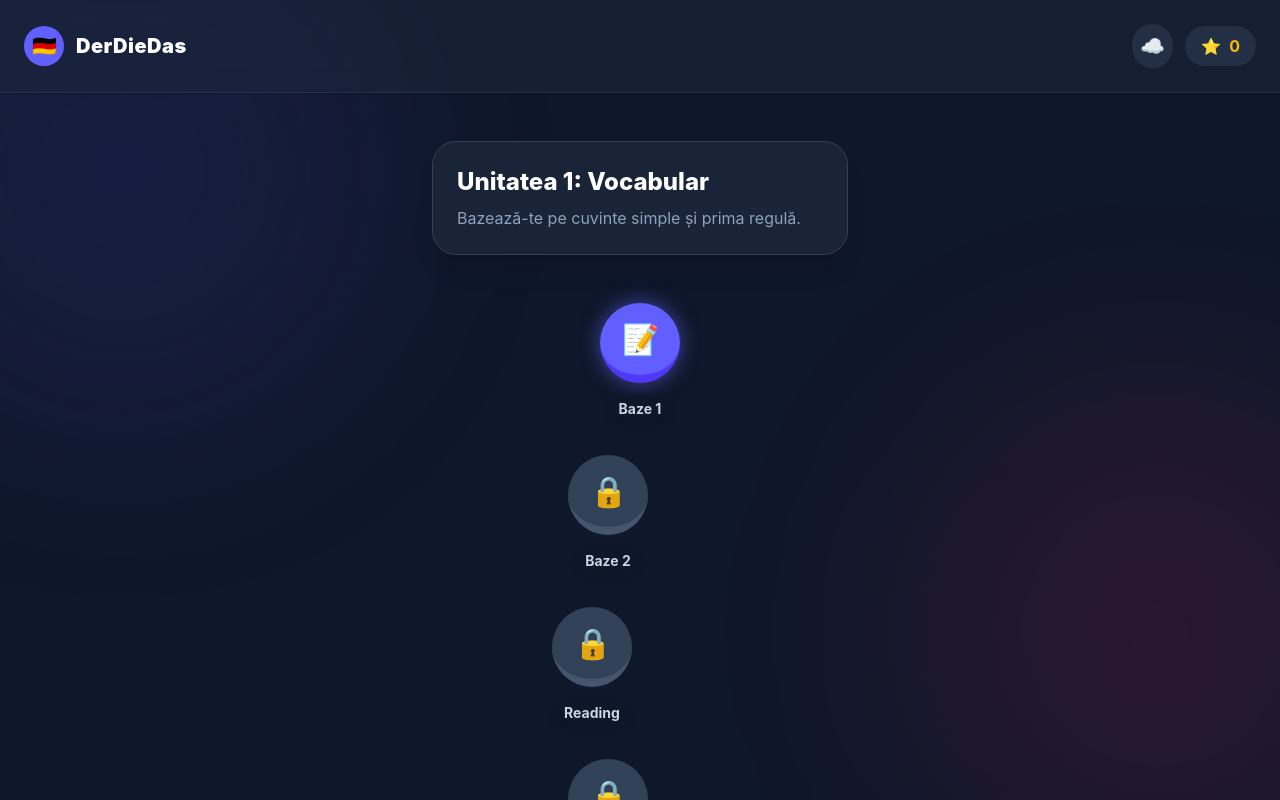
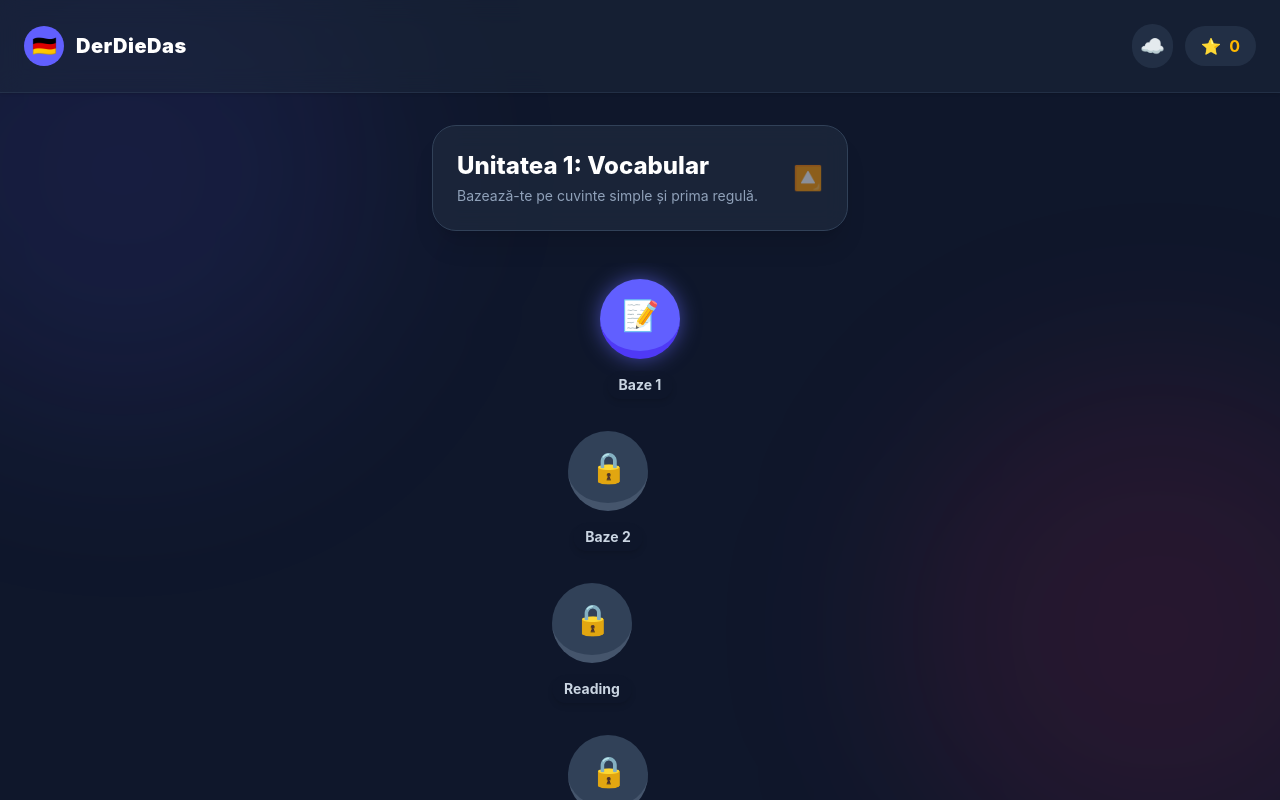
Before and after one commit to VaderMk/Phone-Language-Learning-App, a React (Vite) app: page / in a window 1280 px wide. Built offline with nearby package versions, Linux system fonts and the light colour scheme; no server answers.

Commit message:
feat: Implement Progressive Disclosure (Accordions) for Learning Path

```diff
--- a/src/components/LearningPath.tsx
+++ b/src/components/LearningPath.tsx
@@ -58,30 +58,33 @@ export const LearningPath: React.FC<LearningPathProps> = ({ completedNodes, onSe
     }
   };
 
+  const [expandedSectionId, setExpandedSectionId] = React.useState<string | null>(null);
+
+  React.useEffect(() => {
+    // Find the first active (unlocked but not fully completed) section
+    const activeSec = learningPath.find(sec => {
+      const isLocked = sec.unlockRequirement ? !completedNodes.includes(sec.unlockRequirement) : false;
+      if (isLocked) return false;
+      const allCompleted = sec.nodes.every(n => completedNodes.includes(n.id));
+      return !allCompleted;
+    });
+
+    if (activeSec) {
+      setExpandedSectionId(activeSec.id);
+    } else {
+      setExpandedSectionId(learningPath[0].id); // default to first if all locked/done
+    }
+  }, [completedNodes]);
+
   let allPreviousCompleted = true;
 
   return (
-    <div className="w-full max-w-md mx-auto py-12 px-4 flex flex-col items-center custom-scrollbar overflow-y-auto overflow-x-hidden h-full pb-32">
+    <div className="w-full max-w-md mx-auto py-8 px-4 flex flex-col items-center custom-scrollbar overflow-y-auto overflow-x-hidden h-full pb-32">
       {learningPath.map((section) => {
         const isSectionLocked = section.unlockRequirement ? !completedNodes.includes(section.unlockRequirement) : false;
+        const isExpanded = expandedSectionId === section.id;
 
-        return (
-          <div key={section.id} className={clsx("w-full flex flex-col items-center mb-16 transition-opacity duration-500", isSectionLocked ? "opacity-50" : "opacity-100")}>
-            <div className="bg-slate-800/80 border border-slate-700 rounded-3xl p-6 w-full mb-12 shadow-xl backdrop-blur-md relative overflow-hidden">
-              {isSectionLocked && (
-                <div className="absolute inset-0 bg-slate-900/60 backdrop-blur-sm z-10 flex items-center justify-center">
-                  <span className="text-4xl">🔒</span>
-                </div>
-              )}
-              <h2 className="text-2xl font-extrabold text-white mb-2">{section.title}</h2>
-              <p className="text-slate-400">{section.description}</p>
-            </div>
-
-            <div className="flex flex-col items-center relative w-full space-y-8">
-              {/* The line connecting nodes */}
-              <div className="absolute top-0 bottom-0 w-4 bg-slate-800 rounded-full -z-10" />
-
-              {section.nodes.map((node, index) => {
+        const renderedNodes = section.nodes.map((node, index) => {
           const isCompleted = completedNodes.includes(node.id);
           // A node is locked if its section is locked, or if previous nodes in unlocked sections aren't completed yet
           const isLocked = isSectionLocked || (!allPreviousCompleted && !isCompleted);
@@ -115,7 +118,45 @@ export const LearningPath: React.FC<LearningPathProps> = ({ completedNodes, onSe
               </span>
             </div>
           );
-              })}
+        });
+
+        return (
+          <div key={section.id} className={clsx("w-full flex flex-col items-center mb-4 transition-opacity duration-500", isSectionLocked ? "opacity-60" : "opacity-100")}>
+            <button
+              onClick={() => {
+                if (isSectionLocked) {
+                  onLockedClick();
+                } else {
+                  setExpandedSectionId(isExpanded ? null : section.id);
+                }
+              }}
+              className="bg-slate-800/80 border border-slate-700 hover:bg-slate-700/80 rounded-3xl p-6 w-full shadow-xl backdrop-blur-md relative overflow-hidden flex justify-between items-center text-left transition-colors active:scale-[0.98]"
+            >
+              {isSectionLocked && (
+                <div className="absolute inset-0 bg-slate-900/60 backdrop-blur-sm z-10 flex items-center justify-between px-6">
+                  <div>
+                    <h2 className="text-2xl font-extrabold text-slate-400 mb-1">{section.title}</h2>
+                    <p className="text-slate-500 text-sm">Termină testul anterior pentru a debloca</p>
+                  </div>
+                  <span className="text-4xl opacity-50">🔒</span>
+                </div>
+              )}
+              <div className={clsx(isSectionLocked ? "opacity-0" : "opacity-100")}>
+                <h2 className="text-2xl font-extrabold text-white mb-1">{section.title}</h2>
+                <p className="text-slate-400 text-sm">{section.description}</p>
+              </div>
+              <div className={clsx("text-2xl transition-transform duration-300", isExpanded ? "rotate-180" : "rotate-0", isSectionLocked ? "opacity-0" : "opacity-50")}>
+                🔽
+              </div>
+            </button>
+
+            {/* Accordion Content */}
+            <div className={clsx("w-full overflow-hidden transition-all duration-500 ease-in-out", isExpanded ? "max-h-[2000px] opacity-100 mt-8 mb-8" : "max-h-0 opacity-0 mt-0 mb-0")}>
+              <div className="flex flex-col items-center relative w-full space-y-8 py-4">
+                {/* The line connecting nodes */}
+                <div className="absolute top-0 bottom-0 w-4 bg-slate-800 rounded-full -z-10" />
+                {renderedNodes}
+              </div>
             </div>
           </div>
         );
```
Lines whose indentation alone changed are shown as unchanged.
